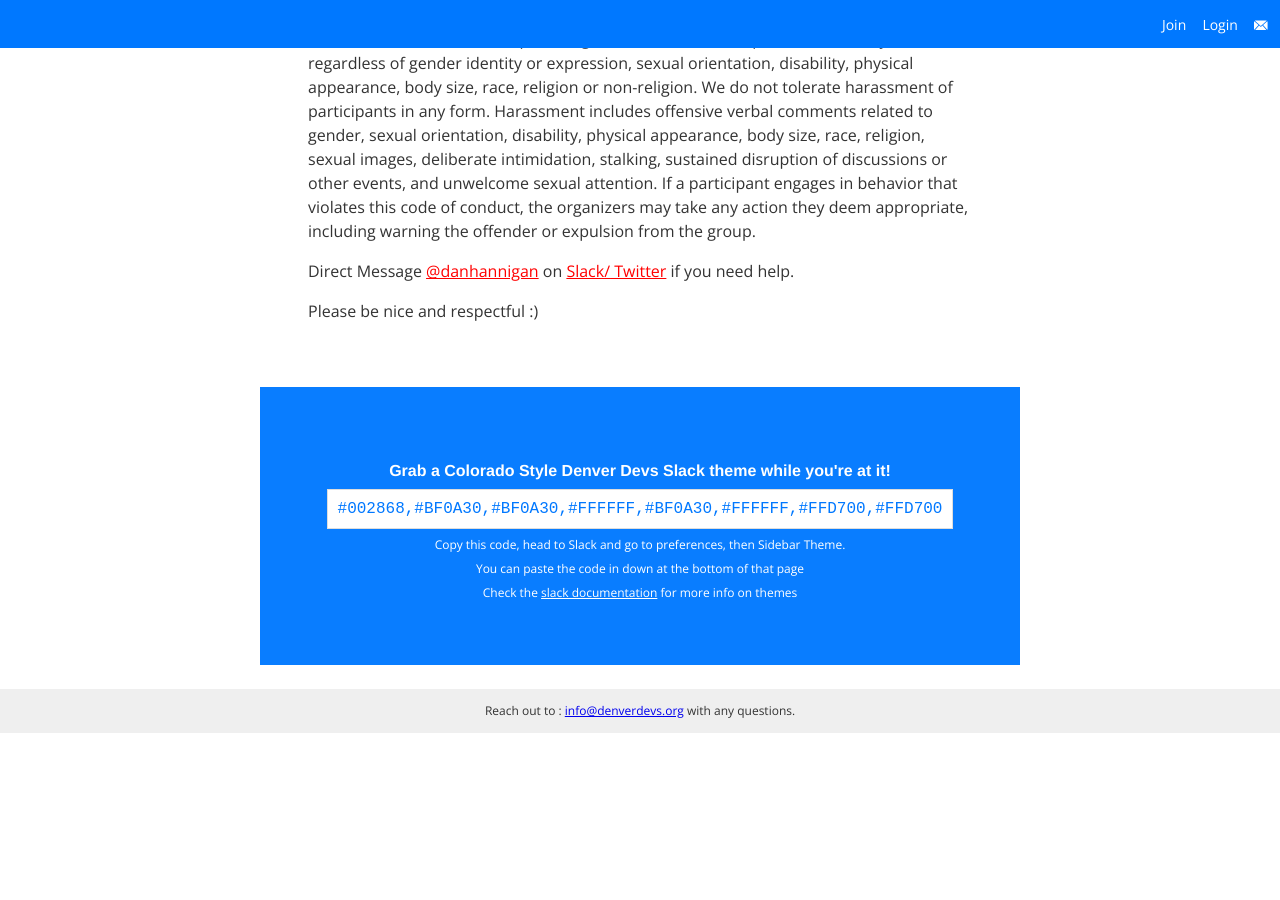
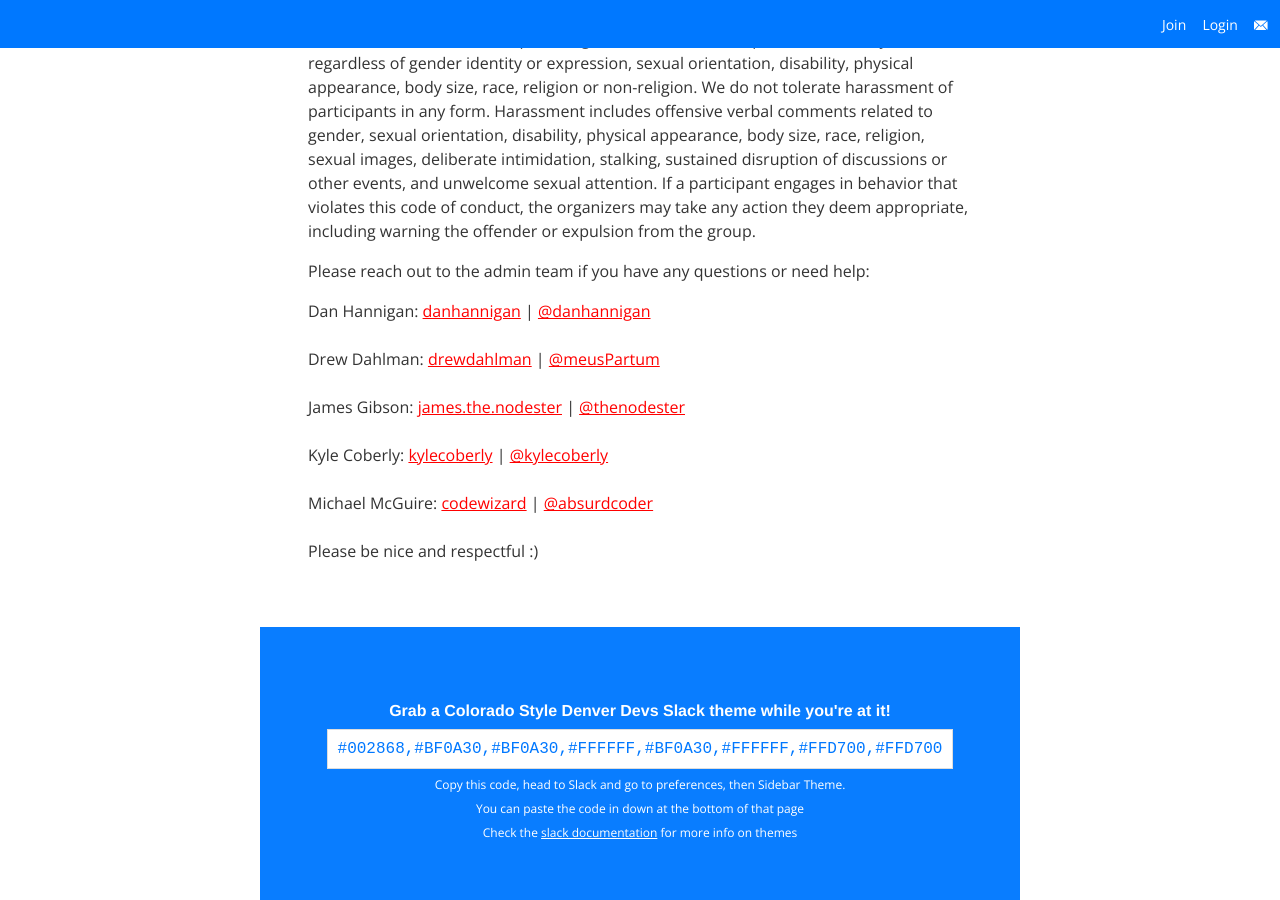
Before and after one commit to Denver-Devs/-old-denver-devs.github.io, a Jekyll site: the page built from index.html, in a window 1280 px wide and 900 px high, scrolled down 2272 px. Built offline with Jekyll 4.4.1, drawn with Linux system fonts in a browser that asks for light colours; some web fonts are replaced; before the commit the page ends 3005 px from its top, so only the background shows below that.

Commit message:
Adding full list of admins

```diff
--- a/index.html
+++ b/index.html
@@ -77,8 +77,19 @@ title: Denver Devs Hub
   		  including warning the offender or expulsion from the group.
   		</p>
 
-      <p>Direct Message <a href="https://denver-devs.slack.com/team/danhannigan">@danhannigan</a> on <a href="https://denver-devs.slack.com/team/danhannigan">Slack/<a href="https://twitter.com/danhannigan">
-        Twitter</a> if you need help.</p>
+		<p>Please reach out to the admin team if you have any questions or need help:</p>
+		<ul>
+			<li>Dan Hannigan: <a href="https://denver-devs.slack.com/team/danhannigan">danhannigan</a> | <a href="https://twitter.com/danhannigan">
+				@danhannigan</a></li>
+			<li>Drew Dahlman: <a href="https://denver-devs.slack.com/messages/@drewdahlman">drewdahlman</a> | <a href="https://twitter.com/meusPartum">
+				@meusPartum</a></li>
+			<li>James Gibson: <a href="https://denver-devs.slack.com/messages/@james.the.nodester">james.the.nodester</a> | <a href="https://twitter.com/thenodester">
+				@thenodester</a></li>
+			<li>Kyle Coberly: <a href="https://denver-devs.slack.com/messages/@kylecoberly">kylecoberly</a> | <a href="https://twitter.com/kylecoberly">
+				@kylecoberly</a></li>
+			<li>Michael McGuire: <a href="https://denver-devs.slack.com/messages/@codewizard">codewizard</a> | <a href="https://twitter.com/absurdcoder">
+				@absurdcoder</a></li>
+		</ul>
 
       <p>Please be nice and respectful :) </p>
   	</section>
```
